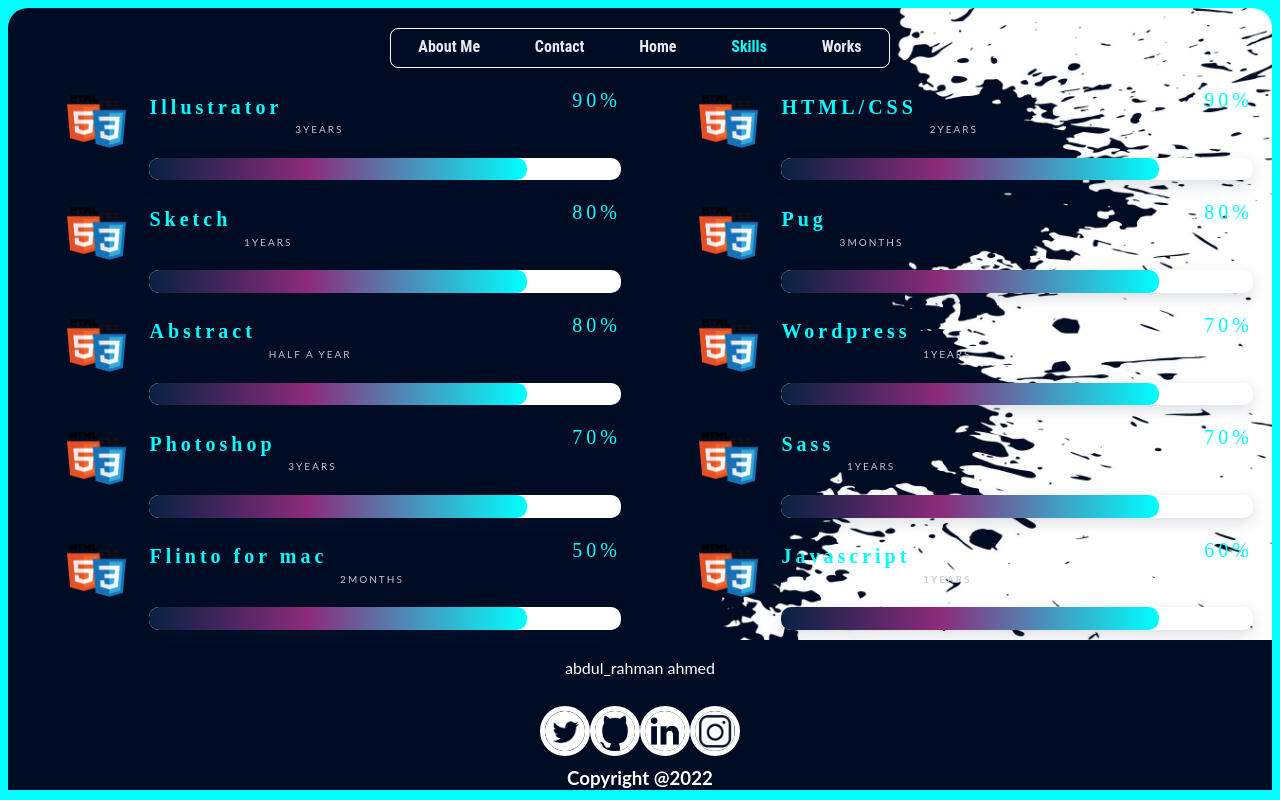
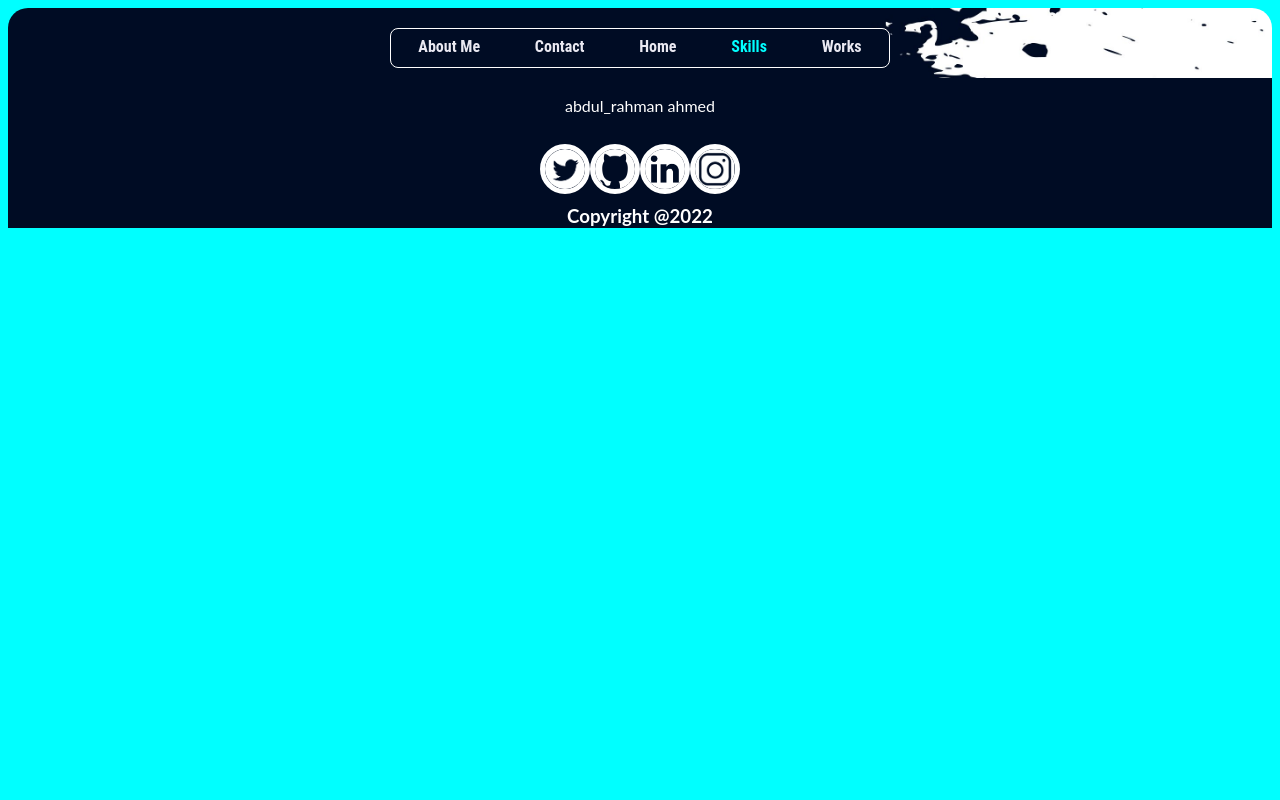
Before and after one commit to Rahman-Abdul/my-portfolio, a Next.js app: page /skills in a window 1280 px wide. Built offline with nearby package versions, Linux system fonts and the light colour scheme.

Commit message:
new commit

```diff
--- a/pages/skills.tsx
+++ b/pages/skills.tsx
@@ -6,144 +6,9 @@
 
 const Skills: any = () => {
   return(
-<div className="skill-set container">
+<div className="">
 
-           <div className="content content--mlarge skill-set__flex">
-             <ul className="skill-set__list">
-               <li className="skill-set__item">
-                 <div className="skill-set__icon"><Image className='skill-png' src={html} alt="Illustrator"/></div>
-                 <div className="skill-set__detail">
-                   <div className="skill-set__meta">
-                     <div className="skill-set__name">
-                       <h4 className="small-title small-title--skill">Illustrator</h4>
-                       <p className="skill-set__year">3YEARS</p>
-                     </div>
-                     <p className="small-title small-title--skill skill-set__high">90<span className="skill-set__ratio">%</span></p>
-                   </div>
-                   <div className="skill-set__bar p90 js-scroll in"></div>
-                 </div>
-               </li>
-               <li className="skill-set__item">
-                 <div className="skill-set__icon"><Image className='skill-png' src={html} alt="Illustrator"/></div>
-                 <div className="skill-set__detail">
-                   <div className="skill-set__meta">
-                     <div className="skill-set__name">
-                       <h4 className="small-title small-title--skill">Sketch</h4>
-                       <p className="skill-set__year">1YEARS</p>
-                     </div>
-                     <p className="small-title small-title--skill">80<span className="skill-set__ratio">%</span></p>
-                   </div>
-                   <div className="skill-set__bar p80 js-scroll in"></div>
-                 </div>
-               </li>
-               <li className="skill-set__item">
-                 <div className="skill-set__icon"><Image className='skill-png' src={html} alt="Illustrator"/></div>
-                 <div className="skill-set__detail">
-                   <div className="skill-set__meta">
-                     <div className="skill-set__name">
-                       <h4 className="small-title small-title--skill">Abstract</h4>
-                       <p className="skill-set__year">HALF A YEAR</p>
-                     </div>
-                     <p className="small-title small-title--skill">80<span className="skill-set__ratio">%</span></p>
-                   </div>
-                   <div className="skill-set__bar p80 js-scroll in"></div>
-                 </div>
-               </li>
-               <li className="skill-set__item">
-                 <div className="skill-set__icon"><Image className='skill-png' src={html} alt="Illustrator"/></div>
-                 <div className="skill-set__detail">
-                   <div className="skill-set__meta">
-                     <div className="skill-set__name">
-                       <h4 className="small-title small-title--skill">Photoshop</h4>
-                       <p className="skill-set__year">3YEARS</p>
-                     </div>
-                     <p className="small-title small-title--skill">70<span className="skill-set__ratio">%</span></p>
-                   </div>
-                   <div className="skill-set__bar p70 js-scroll in"></div>
-                 </div>
-               </li>
-               <li className="skill-set__item">
-                 <div className="skill-set__icon"><Image className='skill-png' src={html} alt="Illustrator"/></div>
-                 <div className="skill-set__detail">
-                   <div className="skill-set__meta">
-                     <div className="skill-set__name">
-                       <h4 className="small-title small-title--skill">Flinto for mac</h4>
-                       <p className="skill-set__year">2MONTHS</p>
-                     </div>
-                     <p className="small-title small-title--skill">50<span className="skill-set__ratio">%</span></p>
-                   </div>
-                   <div className="skill-set__bar p50 js-scroll in"></div>
-                 </div>
-               </li>
-             </ul>
-             <ul className="skill-set__list">
-               <li className="skill-set__item">
-                 <div className="skill-set__icon"><Image className='skill-png' src={html} alt="Illustrator"/></div>
-                 <div className="skill-set__detail">
-                   <div className="skill-set__meta">
-                     <div className="skill-set__name">
-                       <h4 className="small-title small-title--skill">HTML/CSS</h4>
-                       <p className="skill-set__year">2YEARS</p>
-                     </div>
-                     <p className="small-title small-title--skill skill-set__high">90<span className="skill-set__ratio">%</span></p>
-                   </div>
-                   <div className="skill-set__bar p90 js-scroll in"></div>
-                 </div>
-               </li>
-               <li className="skill-set__item">
-                 <div className="skill-set__icon"><Image className='skill-png' src={html} alt="Illustrator"/></div>
-                 <div className="skill-set__detail">
-                   <div className="skill-set__meta">
-                     <div className="skill-set__name">
-                       <h4 className="small-title small-title--skill">Pug</h4>
-                       <p className="skill-set__year">3MONTHS</p>
-                     </div>
-                     <p className="small-title small-title--skill">80<span className="skill-set__ratio">%</span></p>
-                   </div>
-                   <div className="skill-set__bar p80 js-scroll in"></div>
-                 </div>
-               </li>
-               <li className="skill-set__item">
-                 <div className="skill-set__icon"><Image className='skill-png' src={html} alt="Illustrator"/></div>
-                 <div className="skill-set__detail">
-                   <div className="skill-set__meta">
-                     <div className="skill-set__name">
-                       <h4 className="small-title small-title--skill">Wordpress</h4>
-                       <p className="skill-set__year">1YEARS</p>
-                     </div>
-                     <p className="small-title small-title--skill">70<span className="skill-set__ratio">%</span></p>
-                   </div>
-                   <div className="skill-set__bar p70 js-scroll in"></div>
-                 </div>
-               </li>
-               <li className="skill-set__item">
-                 <div className="skill-set__icon"><Image className='skill-png' src={html} alt="Illustrator"/></div>
-                 <div className="skill-set__detail">
-                   <div className="skill-set__meta">
-                     <div className="skill-set__name">
-                       <h4 className="small-title small-title--skill">Sass</h4>
-                       <p className="skill-set__year">1YEARS</p>
-                     </div>
-                     <p className="small-title small-title--skill">70<span className="skill-set__ratio">%</span></p>
-                   </div>
-                   <div className="skill-set__bar p70 js-scroll in"></div>
-                 </div>
-               </li>
-               <li className="skill-set__item">
-                 <div className="skill-set__icon"><Image className='skill-png' src={html} alt="Illustrator"/></div>
-                 <div className="skill-set__detail">
-                   <div className="skill-set__meta">
-                     <div className="skill-set__name">
-                       <h4 className="small-title small-title--skill">Javascript</h4>
-                       <p className="skill-set__year">1YEARS</p>
-                     </div>
-                     <p className="small-title small-title--skill">60<span className="skill-set__ratio">%</span></p>
-                   </div>
-                   <div className="skill-set__bar p60 js-scroll in"></div>
-                 </div>
-               </li>
-             </ul>
-           </div>
+
          </div>
   )
 }
```
